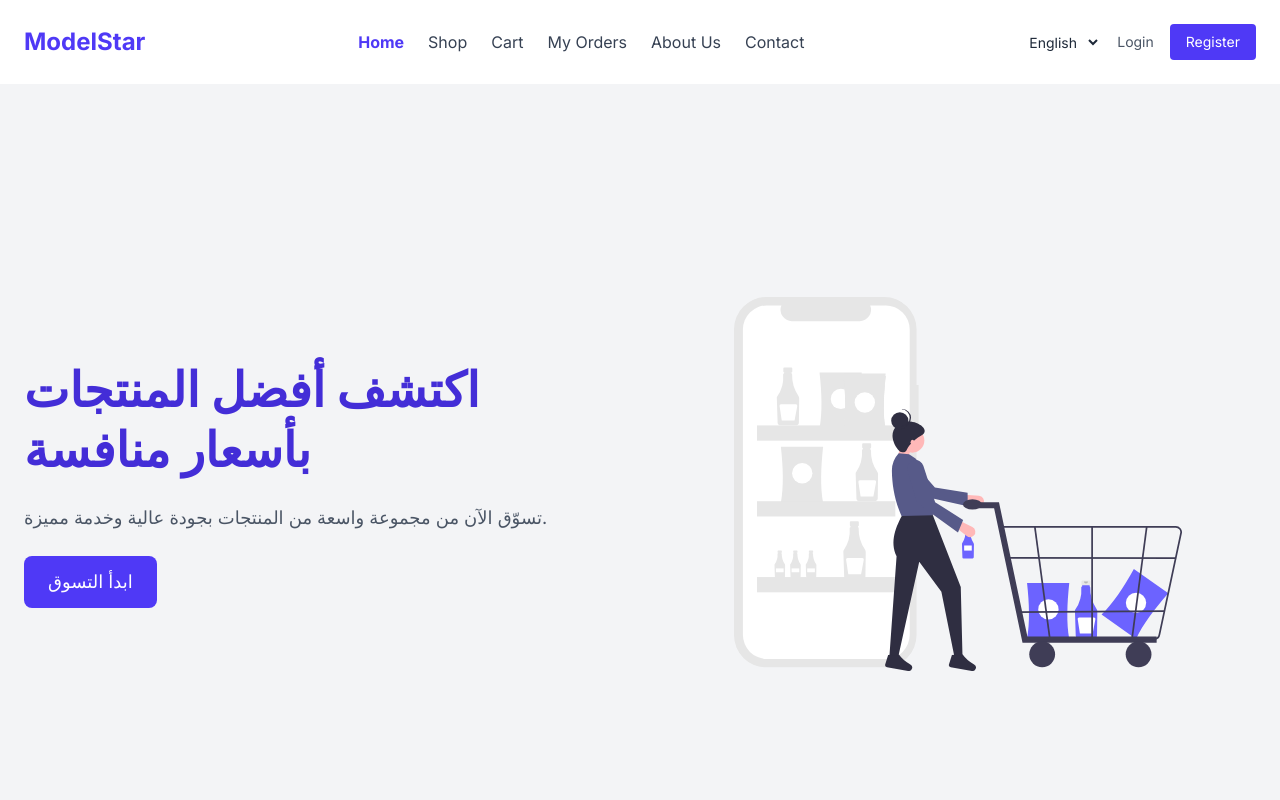
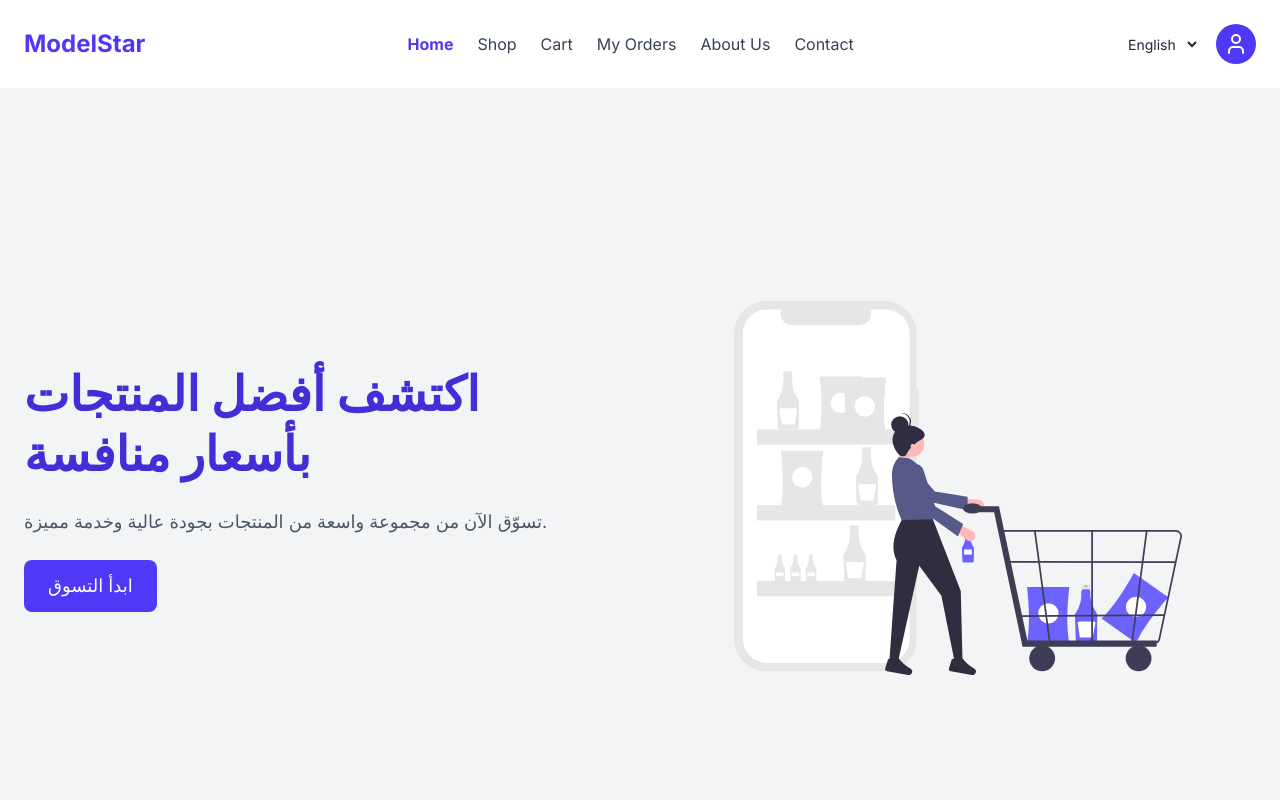
Before and after one commit to OmarElkeshen38/model-star, a React (Vite) app: page / in a window 1280 px wide. Shown: the top 800 px of the page. Built offline with nearby package versions, Linux system fonts and the light colour scheme.

Commit message:
edit nav

```diff
--- a/src/modules/HomePage/Navbar/Navbar.jsx
+++ b/src/modules/HomePage/Navbar/Navbar.jsx
@@ -1,15 +1,9 @@
 import React, { useEffect } from 'react'
 import { useState } from "react";
-import {
-  NavLink
+import { NavLink, Link } from "react-router-dom";
+import { useTranslation } from "react-i18next";
+import { ShoppingCart, ShieldCheck, Truck, ThumbsUp, User } from "lucide-react";
 
-
-
-
-
-  , Link
-} from "react-router-dom";
-import { useTranslation } from "react-i18next";
 
 export default function Navbar() {
   const [isOpen, setIsOpen] = useState(false);
@@ -100,6 +94,7 @@ export default function Navbar() {
 
         {/* Auth + Language */}
         <div className="hidden md:flex space-x-4 items-center">
+          {/* Language Switch */}
           <select
             className="cursor-pointer text-gray-800 border-none rounded-md px-2 py-1 text-sm focus:outline-none"
             value={i18n.language}
@@ -108,17 +103,14 @@ export default function Navbar() {
             <option className="bg-gray-700 text-white" value="en">English</option>
             <option className="bg-gray-700 text-white" value="ar">العربية</option>
           </select>
+
+          {/* Cart Icon */}
           <Link
             to="/login"
-            className="text-sm text-gray-600 hover:text-indigo-600 transition"
+            className="relative text-white bg-indigo-600 hover:bg-indigo-700 px-2 py-2 rounded-full transition"
+            title={t("nav.cart")}
           >
-            {t("nav.login")}
-          </Link>
-          <Link
-            to="/register"
-            className="text-sm text-white bg-indigo-600 hover:bg-indigo-700 px-4 py-2 rounded transition"
-          >
-            {t("nav.register")}
+            <User />
           </Link>
 
         </div>
```
